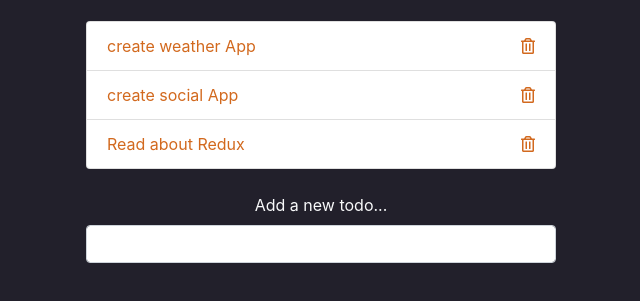
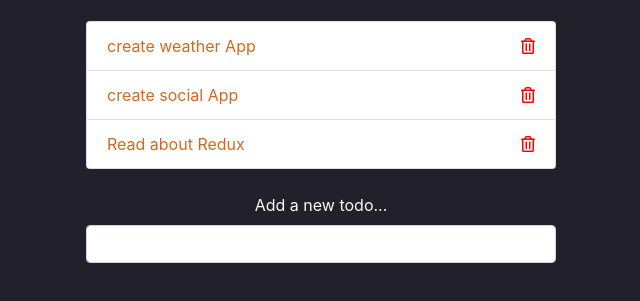
Before and after one commit to JoseOgam/Dom-Manipulate, a plain HTML site: page index.html in a window 1280 px wide. Shown: the part 137-438 px from the top of the page, without its empty margins (319-959 px from the left). Drawn offline with nearby package versions, Linux system fonts and the light colour scheme.

Commit message:
changed delete icon color to red

```diff
--- a/styles.css
+++ b/styles.css
@@ -15,4 +15,5 @@ body {
 
 .delete {
   cursor: pointer;
+  color: red !important;
 }
```
